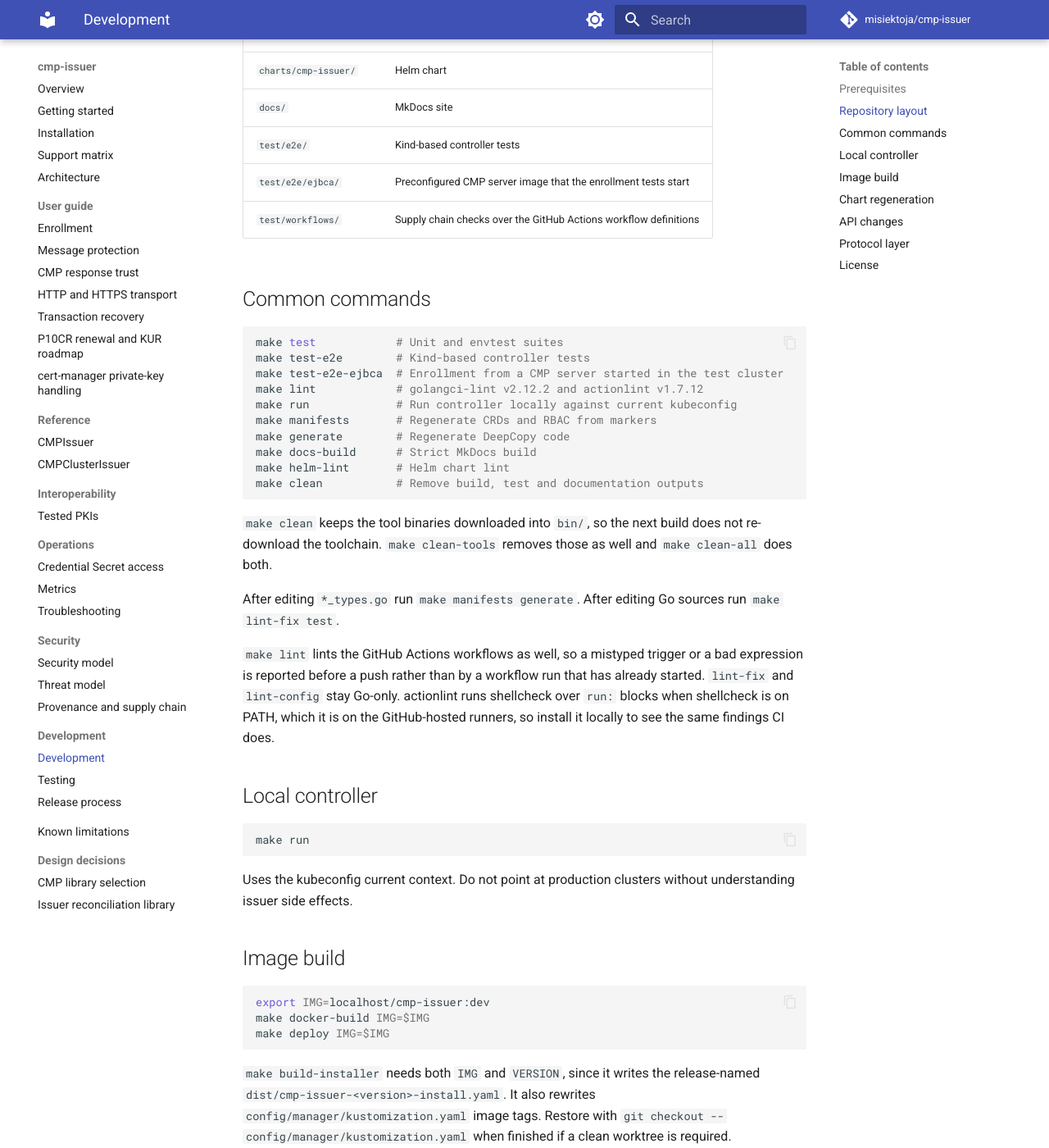
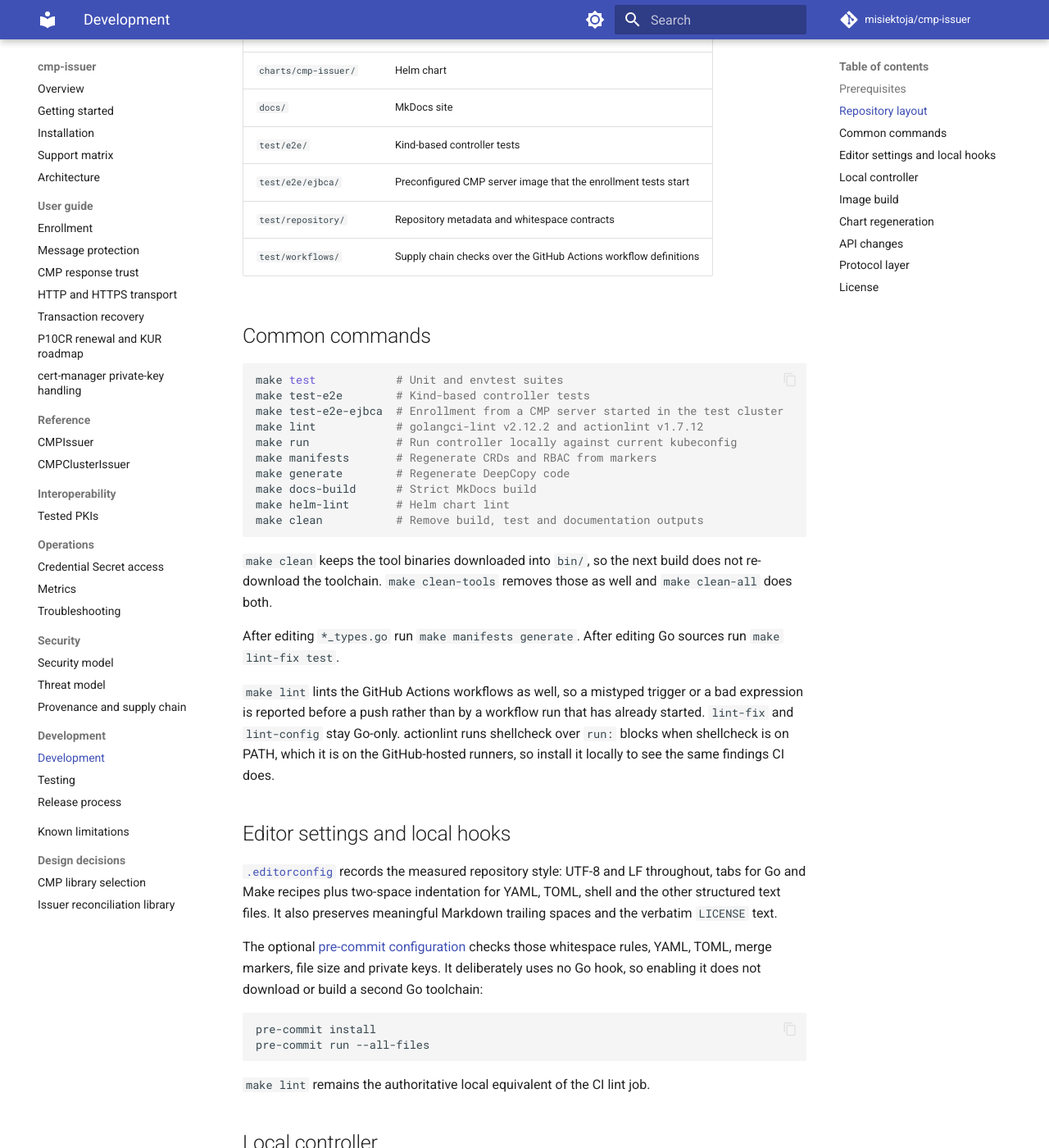
Before and after one commit to misiektoja/cmp-issuer, an MkDocs documentation site: the page built from docs/development/development.md, in a window 1280 px wide and 1400 px high, scrolled down 838 px. Shown: the whole window at 82% size. Built offline with MkDocs 1.6.1 and Material for MkDocs 9.7.7, drawn with Linux system fonts in a browser that asks for light colours; comment, search, counter and statistics services are not loaded.

Commit message:
docs(development): document repository hooks and style

````diff
--- a/docs/development/development.md
+++ b/docs/development/development.md
@@ -25,6 +25,7 @@ Key directories:
 | `docs/` | MkDocs site |
 | `test/e2e/` | Kind-based controller tests |
 | `test/e2e/ejbca/` | Preconfigured CMP server image that the enrollment tests start |
+| `test/repository/` | Repository metadata and whitespace contracts |
 | `test/workflows/` | Supply chain checks over the GitHub Actions workflow definitions |
 
 ## Common commands
@@ -47,6 +48,19 @@ make clean           # Remove build, test and documentation outputs
 After editing `*_types.go` run `make manifests generate`. After editing Go sources run `make lint-fix test`.
 
 `make lint` lints the GitHub Actions workflows as well, so a mistyped trigger or a bad expression is reported before a push rather than by a workflow run that has already started. `lint-fix` and `lint-config` stay Go-only. actionlint runs shellcheck over `run:` blocks when shellcheck is on PATH, which it is on the GitHub-hosted runners, so install it locally to see the same findings CI does.
+
+## Editor settings and local hooks
+
+[`.editorconfig`](https://github.com/misiektoja/cmp-issuer/blob/main/.editorconfig) records the measured repository style: UTF-8 and LF throughout, tabs for Go and Make recipes plus two-space indentation for YAML, TOML, shell and the other structured text files. It also preserves meaningful Markdown trailing spaces and the verbatim `LICENSE` text.
+
+The optional [pre-commit configuration](https://github.com/misiektoja/cmp-issuer/blob/main/.pre-commit-config.yaml) checks those whitespace rules, YAML, TOML, merge markers, file size and private keys. It deliberately uses no Go hook, so enabling it does not download or build a second Go toolchain:
+
+```bash
+pre-commit install
+pre-commit run --all-files
+```
+
+`make lint` remains the authoritative local equivalent of the CI lint job.
 
 ## Local controller
 
````
